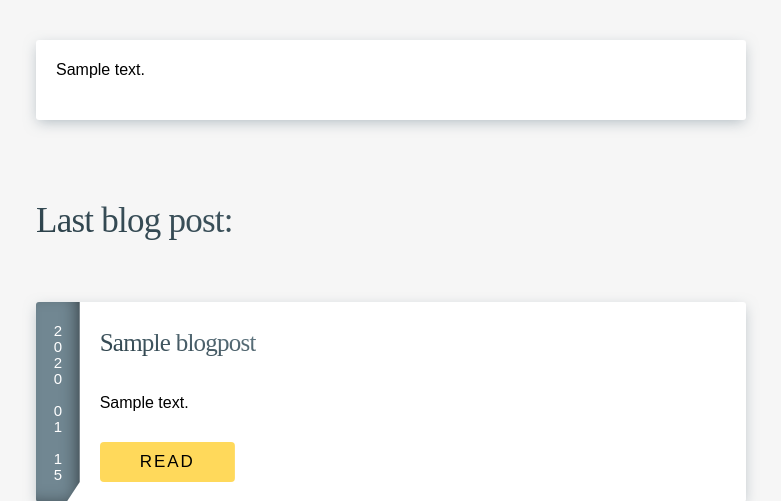
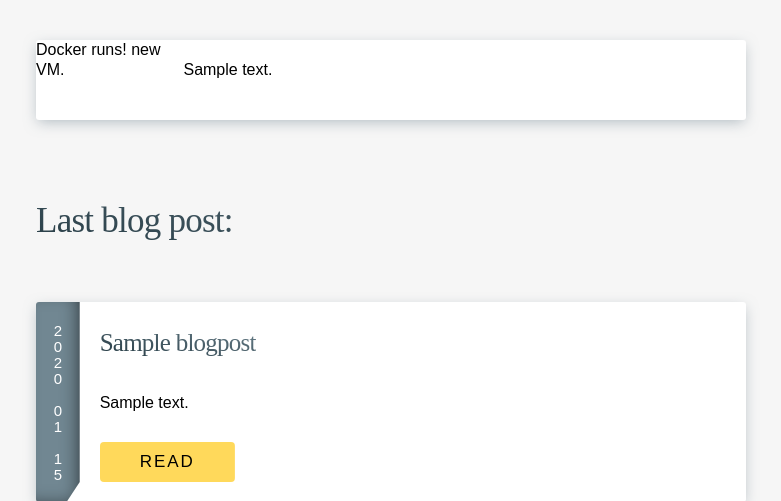
Before and after one commit to ciurana-life/victorciurana.com, a Django app: page / in a window 1280 px wide. Shown: the part 128-629 px from the top of the page, without its empty margins (249-1030 px from the left). Run offline with Django 3.2, Linux system fonts and the light colour scheme; tables that the repository leaves empty hold one stand-in row (values such as "Sample post"); some libraries are stand-ins or nearby versions.

```diff
--- a/templates/index.html
+++ b/templates/index.html
@@ -8,6 +8,7 @@ Victor Ciurana
 {% block main %}
 <!-- hello -->
 <article>
+    <p>Docker runs! new VM.</p>
     <div class="article_content">
         {{home_content.content | safe_markdown}}
     </div>
```
Also changed, not shown: 3 other files.
